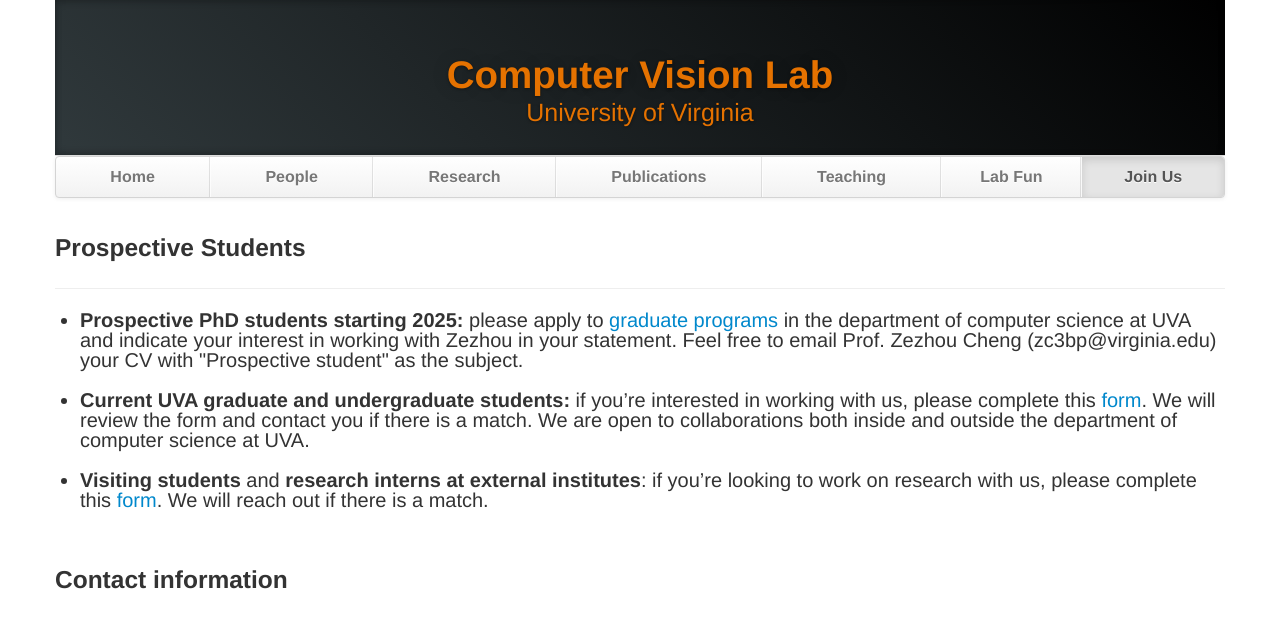
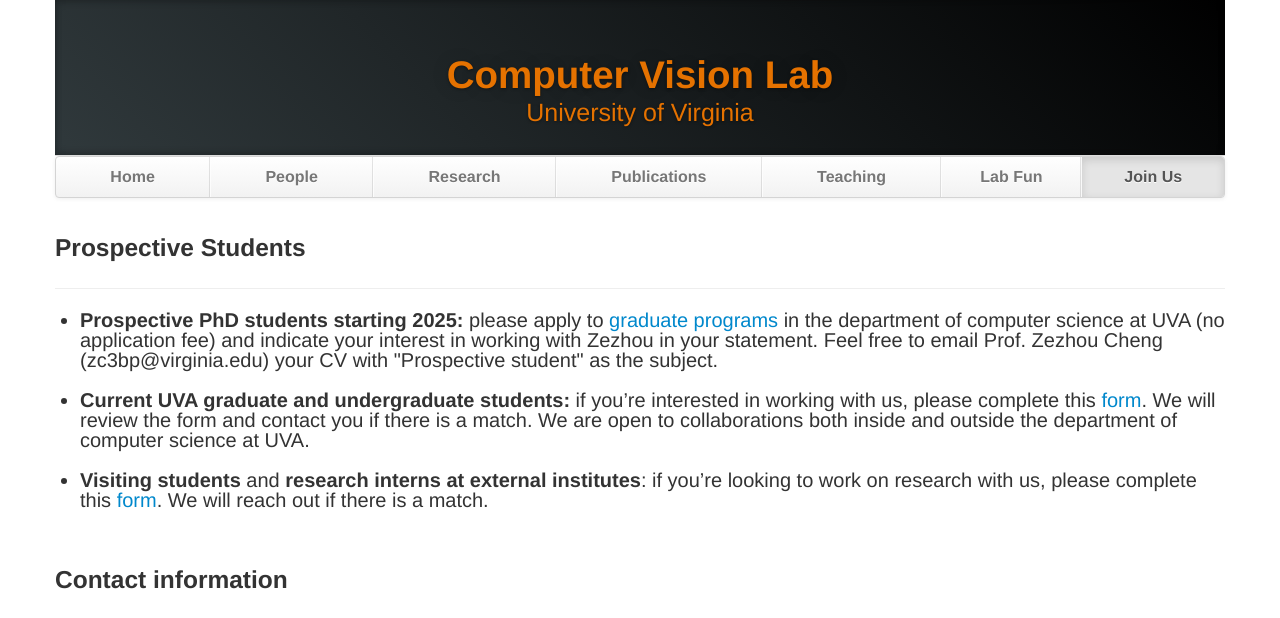
Before and after one commit to UVA-Computer-Vision-Lab/uva-computer-vision-lab.github.io, a plain HTML site: page contact.html in a window 1280 px wide. Shown: the top 618 px of the page. Drawn offline with Linux system fonts and the light colour scheme.

Commit message:
update contact

```diff
--- a/contact.html
+++ b/contact.html
@@ -60,7 +60,7 @@
          <h3>Prospective Students</h3>
 				 <hr>
          <ul>
-           <li class="join-us"><strong>Prospective PhD students starting 2025:</strong> please apply to <a href="https://engineering.virginia.edu/department/computer-science/academics/cs-graduate-programs" target="_blank">graduate programs</a> in the department of computer science at UVA and indicate your interest in working with Zezhou in your statement. Feel free to email Prof. Zezhou Cheng (zc3bp@virginia.edu) your CV with &quot;Prospective student&quot; as the subject.</li>
+           <li class="join-us"><strong>Prospective PhD students starting 2025:</strong> please apply to <a href="https://engineering.virginia.edu/department/computer-science/academics/cs-graduate-programs" target="_blank">graduate programs</a> in the department of computer science at UVA (no application fee) and indicate your interest in working with Zezhou in your statement. Feel free to email Prof. Zezhou Cheng (zc3bp@virginia.edu) your CV with &quot;Prospective student&quot; as the subject.</li>
            <li class="join-us"><strong>Current UVA graduate and undergraduate students:</strong> if you’re interested in working with us, please complete this <a href="https://forms.gle/rq8XFTakGf3gWhGr9" target="_blank">form</a>. We will review the form and contact you if there is a match. We are open to collaborations both inside and outside the department of computer science at UVA.</li>
            <li class="join-us"><strong>Visiting students</strong> and <strong>research interns at external institutes</strong>: if you’re looking to work on research with us, please complete this <a href="https://forms.gle/rq8XFTakGf3gWhGr9" target="_blank">form</a>. We will reach out if there is a match.</li>
          </ul>
```
